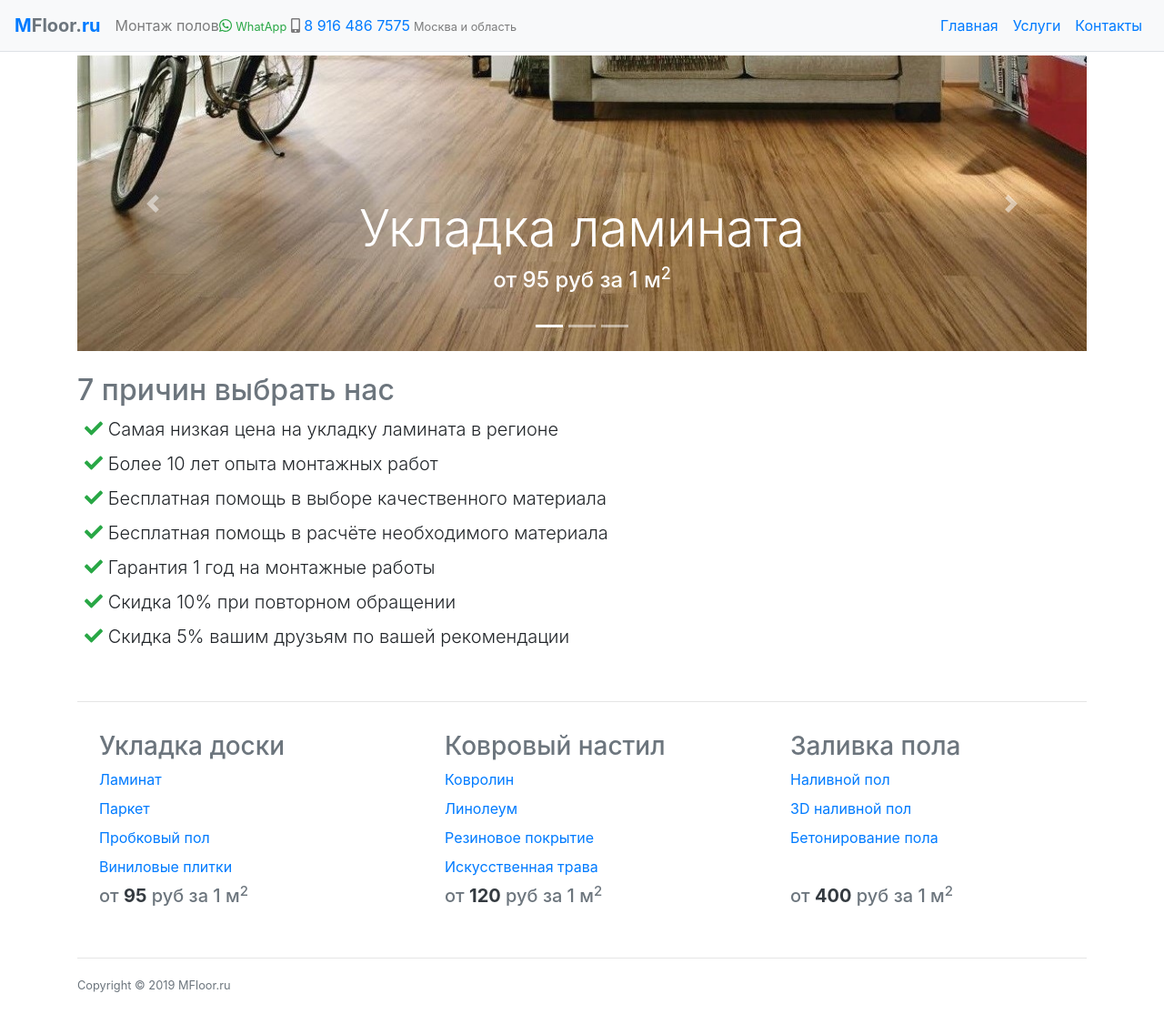
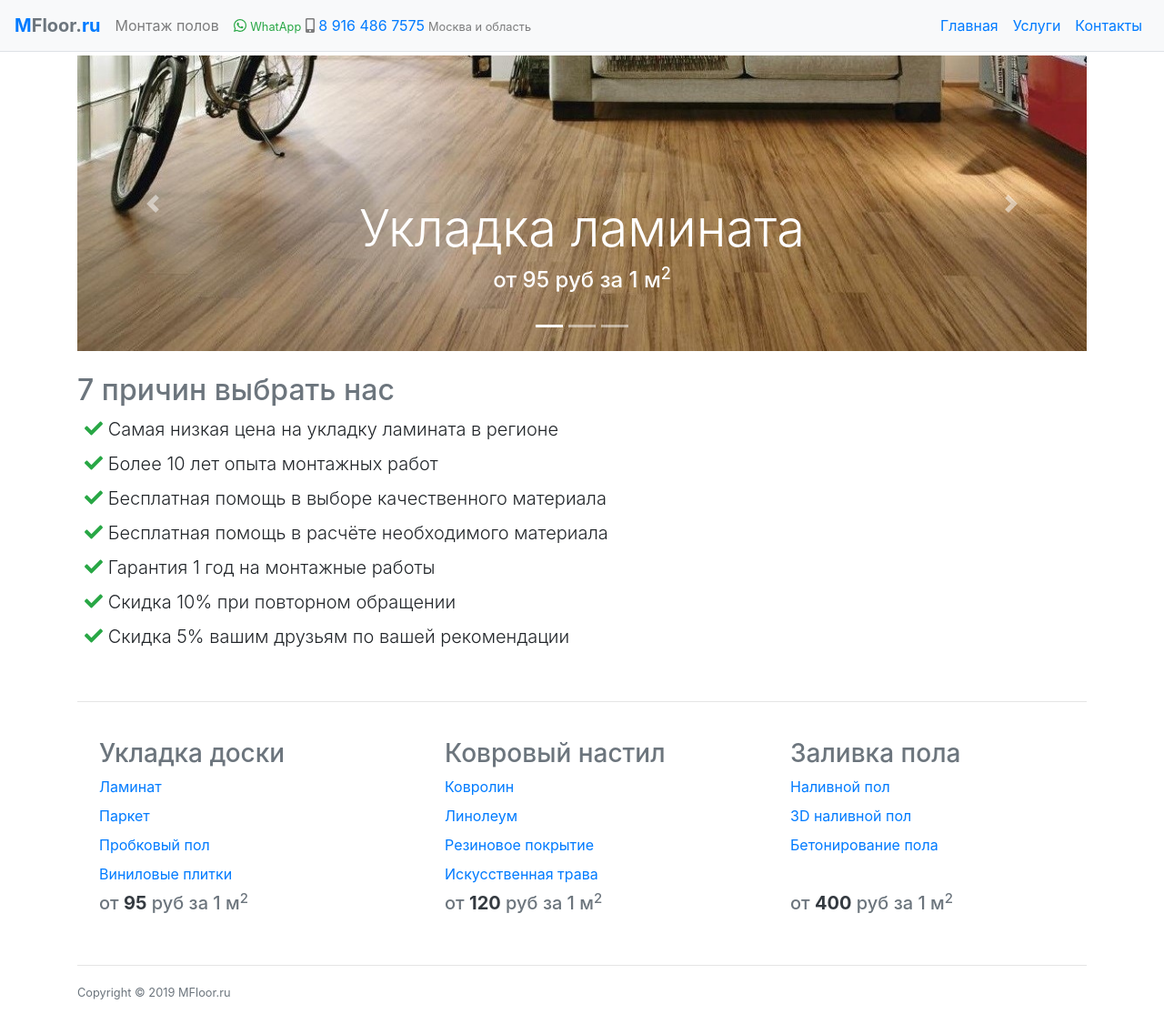
Before and after one commit to nskforward/MFloor, a Jekyll site: the page built from index.html, in a window 1280 px wide. Shown: the whole page at 91% size. Built offline with Jekyll 4.4.1, drawn with Linux system fonts in a browser that asks for light colours.

Commit message:
home page

```diff
--- a/_includes/navigation.html
+++ b/_includes/navigation.html
@@ -9,7 +9,7 @@
         <span class="navbar-toggler-icon"></span>
     </button>
     <div class="collapse navbar-collapse" id="navbarSupportedContent">
-        <ul class="navbar-nav mr-auto">
+        <ul class="navbar-nav mr-auto ml-3">
             <li class="nav-item">
                 <span class="navbar-text">
                     <span class="text-success">
--- a/index.html
+++ b/index.html
@@ -56,7 +56,7 @@ description: Мы осуществляем монтажные работы, св
 <br>
 <hr>
 <div class="row">
-    <div class="col-md pt-3">
+    <div class="col-md pt-4">
         <h3 class="text-secondary ml-4 mb-2">Укладка доски</h3>
         <dl class="ml-4">
             <dd><a href="/article/laminat">Ламинат</a></dd>
@@ -68,7 +68,7 @@ description: Мы осуществляем монтажные работы, св
             </dd>
         </dl>
     </div>
-    <div class="col-md pt-3">
+    <div class="col-md pt-4">
         <h3 class="text-secondary ml-4 mb-2">Ковровый настил</h3>
         <dl class="ml-4">
             <dd><a href="/article/kovrolin">Ковролин</a></dd>
@@ -80,7 +80,7 @@ description: Мы осуществляем монтажные работы, св
             </dd>
         </dl>
     </div>
-    <div class="col-md pt-3">
+    <div class="col-md pt-4">
         <h3 class="text-secondary ml-4 mb-2">Заливка пола</h3>
         <dl class="ml-4">
             <dd><a href="/article/mononaliv">Наливной пол</a></dd>
```
